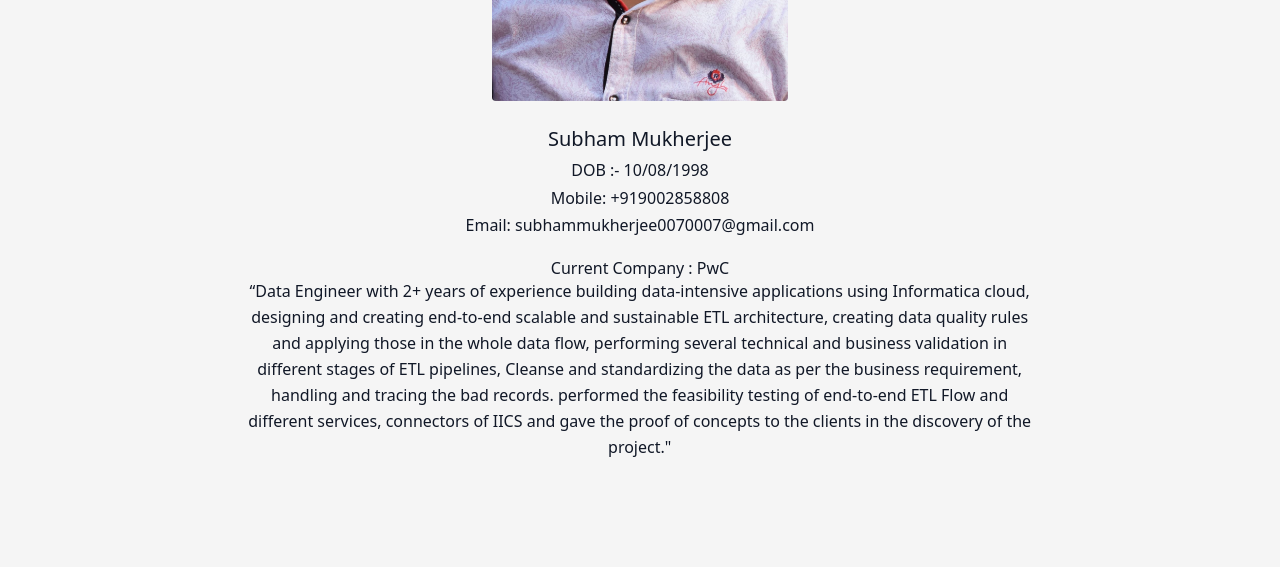
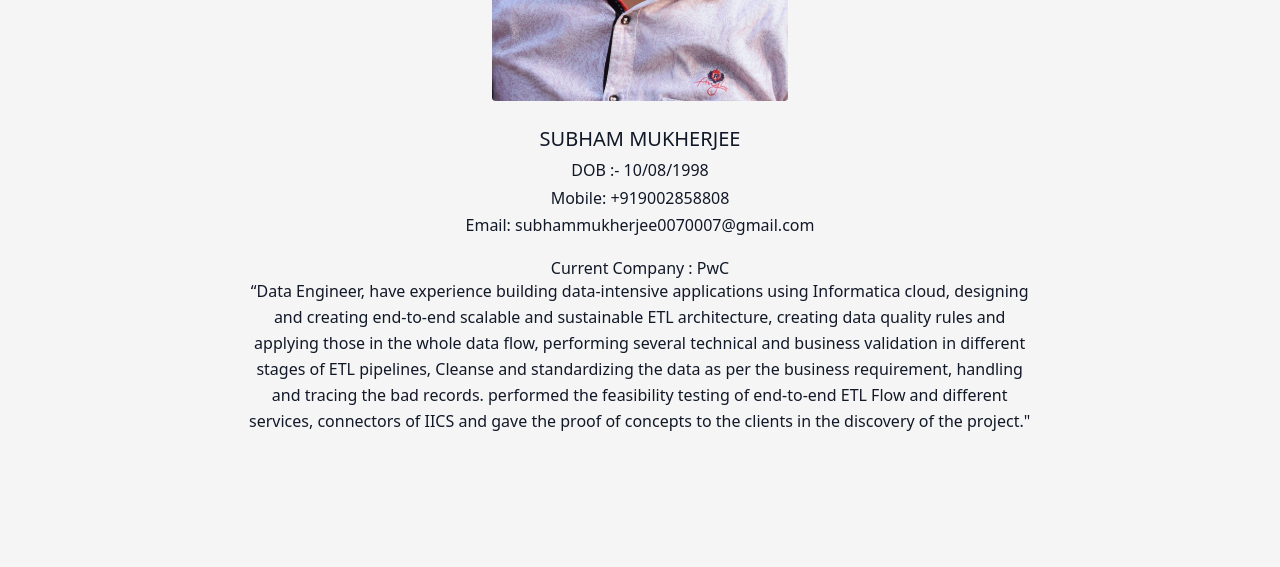
Before and after one commit to subhamvk18/Mywebsite, a plain HTML site: page index.html in a window 1280 px wide. Shown: the part 1220-1787 px from the top of the page. Drawn offline with nearby package versions, Linux system fonts and the light colour scheme; a script that the page names is missing.

Commit message:
Update index.html

```diff
--- a/index.html
+++ b/index.html
@@ -89,7 +89,7 @@
             <img class="xl:w-1/4 lg:w-1/3 md:w-1/2 w-2/3 block mx-auto mb-6 object-cover object-center rounded mt-12"
                 alt="Subham" src="Images/My_IMg_Blue.jpg" data-aos="zoom-in">
             <div class="flex flex-col text-center w-full">
-                <h1 class="text-xl font-medium title-font mb-2 text-gray-900">Subham Mukherjee</h1>
+                <h1 class="text-xl font-medium title-font mb-2 text-gray-900">SUBHAM MUKHERJEE</h1>
                 <h5 class="text-medium font-medium title-font mb-2 text-gray-900">DOB :- 10/08/1998 </h5>
                 <h5 class="text-medium font-medium title-font mb-2 text-gray-900">
                     Mobile: +919002858808
@@ -101,7 +101,7 @@
                 </h5>
                  <h5 class="text-medium font-medium title-font mb-4 text-gray-900">
                     Current Company : PwC
-                <p class="lg:w-2/3 mx-auto leading-relaxed text-base" data-aos="zoom-in">“Data Engineer with 2+ years of experience building
+                <p class="lg:w-2/3 mx-auto leading-relaxed text-base" data-aos="zoom-in">“Data Engineer, have experience building
                     data-intensive applications using Informatica cloud, designing and creating end-to-end scalable and sustainable ETL architecture,
                     creating data quality rules and applying those in the whole data flow, performing several technical and business validation in different stages of ETL pipelines,
                     Cleanse and standardizing the data as per the business requirement, handling and tracing the bad records. performed the feasibility testing of
```
